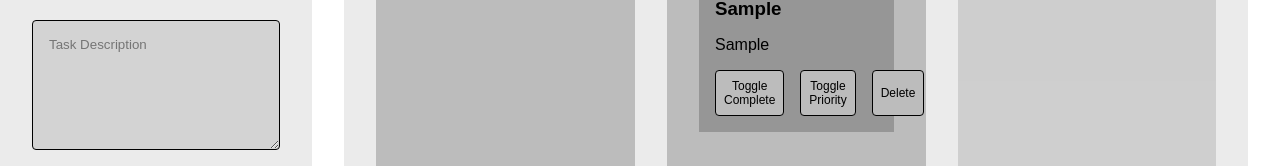
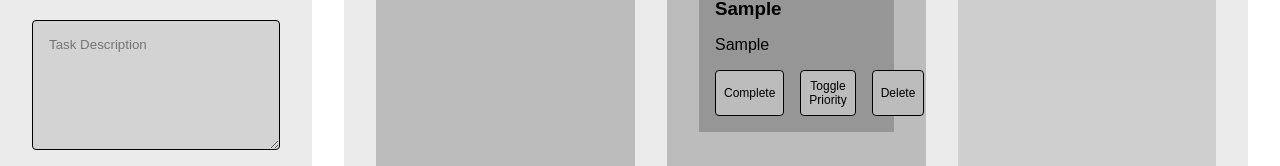
Before and after one commit to uhJaimy/sd-react-todoapp, a React (Create React App) app: page / in a window 1280 px wide. Both pictures are taken after typing "Sample", "Sample" into the empty fields and a click on the button "Add Task". Shown: the part 174-340 px from the top of the page. Built offline with nearby package versions, Linux system fonts and the light colour scheme.

Commit message:
Changed complete button text

```diff
--- a/src/App.js
+++ b/src/App.js
@@ -95,7 +95,7 @@ function App() {
               <h3>{task.name}</h3>
               <p className="description">{task.description}</p>
               <div className="buttons">
-                <button onClick={() => toggleCompleted(task.id)}>Toggle Complete</button>
+                <button onClick={() => toggleCompleted(task.id)}>Complete</button>
                 <button onClick={() => togglePriority(task.id)}>Toggle Priority</button>
                 <button onClick={() => deleteTask(task.id)}>Delete</button>
               </div>
@@ -117,7 +117,7 @@ function App() {
               <h3>{task.name}</h3>
               <p className="description">{task.description}</p>
               <div className="buttons">
-                <button onClick={() => toggleCompleted(task.id)}>Toggle Complete</button>
+                <button onClick={() => toggleCompleted(task.id)}>Complete</button>
                 <button onClick={() => togglePriority(task.id)}>Toggle Priority</button>
                 <button onClick={() => deleteTask(task.id)}>Delete</button>
               </div>
@@ -139,7 +139,7 @@ function App() {
               <h3>{task.name}</h3>
               <p className="description">{task.description}</p>
               <div className="buttons">
-                <button onClick={() => toggleCompleted(task.id)}>Toggle Complete</button>
+                <button onClick={() => toggleCompleted(task.id)}>Uncomplete</button>
                 <button onClick={() => deleteTask(task.id)}>Delete</button>
               </div>
             </div>
```
